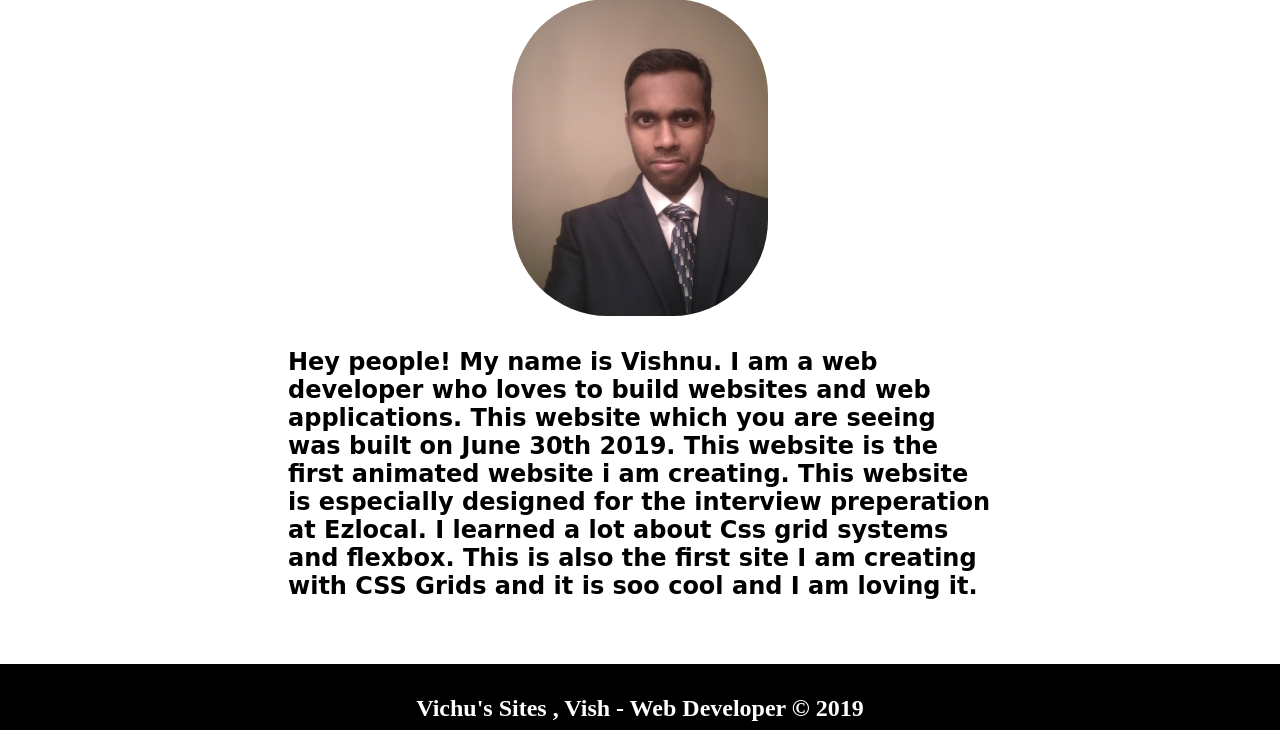
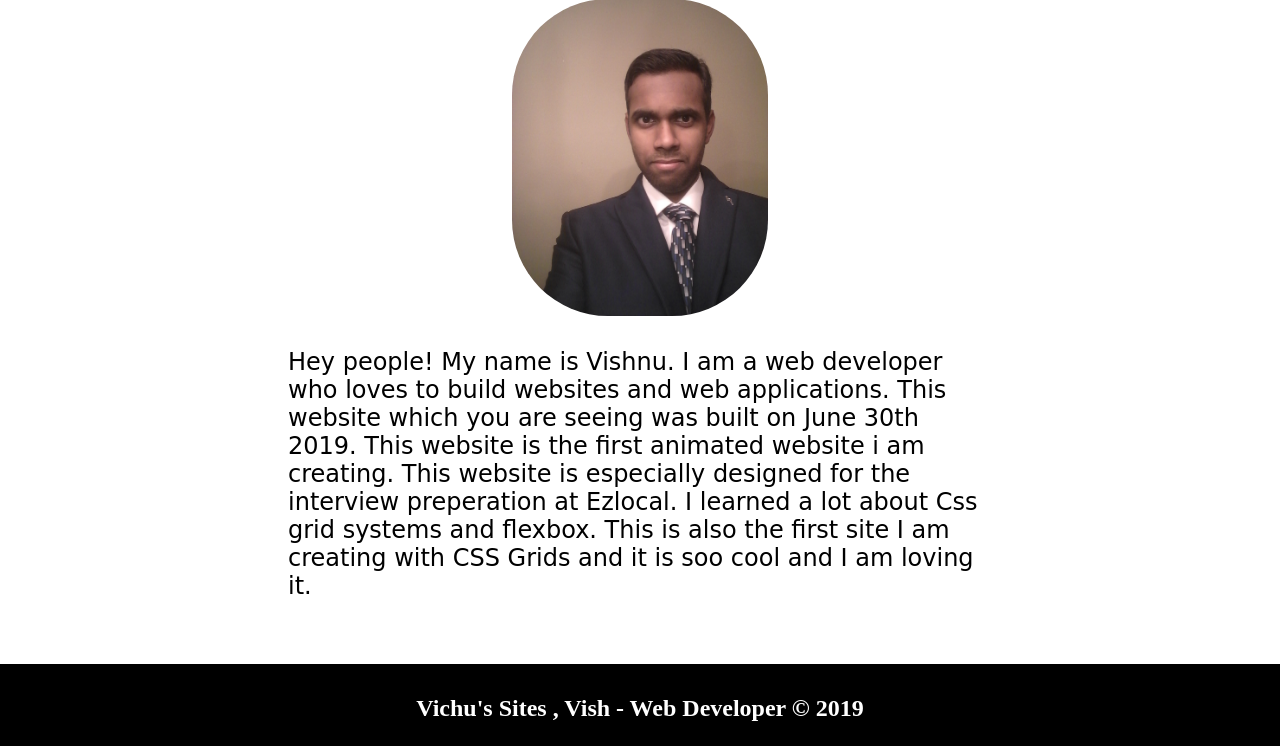
Before and after one commit to vvichuuma/ezLocal-, a PHP site: page /about.html in a window 1280 px wide. Shown: the part 93-839 px from the top of the page. Run offline with PHP 8.4, Linux system fonts and the light colour scheme; some web fonts are replaced.

Commit message:
added some changes

```diff
--- a/about.css
+++ b/about.css
@@ -104,6 +104,7 @@ li a{
     grid-area: vichuDesc;
     padding:2rem;
     font-family: 'Schoolbell', cursive;
+    font-size: 1.5rem;
 
 
 }
@@ -114,11 +115,13 @@ footer{
     padding: 0.5rem;
     background-color: black;
     color:white;
+
 }
 
 footer h2{
     text-align: center;
     margin-top:1.4rem;
+    margin-bottom: 1rem;
 }
 
 #menuHamburger{
--- a/about.html
+++ b/about.html
@@ -7,6 +7,7 @@
     <title>Document</title>
     <link rel="stylesheet" href="about.css">
     <link href="https://fonts.googleapis.com/css?family=Schoolbell&display=swap" rel="stylesheet">
+    <link href="https://fonts.googleapis.com/css?family=Ubuntu+Mono&display=swap" rel="stylesheet">
 
          <!-- Animation CDN:  -->
          <link rel="stylesheet" href="https://unpkg.com/aos@next/dist/aos.css" />
@@ -47,7 +48,7 @@
           <img src="./img/vish.jpg" alt="" >
           </div>
 
-          <h2 id="descVish" data-aos="fade-right"> Hey people! My name is Vishnu. I am a web developer who loves to build websites and web applications. This website which you are seeing was built on June 30th 2019. This website is the first animated website i am creating. This website is especially designed for the interview preperation at Ezlocal. I learned a lot about Css grid systems and flexbox. This is also the first site I am creating with CSS Grids and it is soo cool and I am loving it.</h2>
+          <p id="descVish" data-aos="fade-right"> Hey people! My name is Vishnu. I am a web developer who loves to build websites and web applications. This website which you are seeing was built on June 30th 2019. This website is the first animated website i am creating. This website is especially designed for the interview preperation at Ezlocal. I learned a lot about Css grid systems and flexbox. This is also the first site I am creating with CSS Grids and it is soo cool and I am loving it.</p>
 
        </section>
 
```
